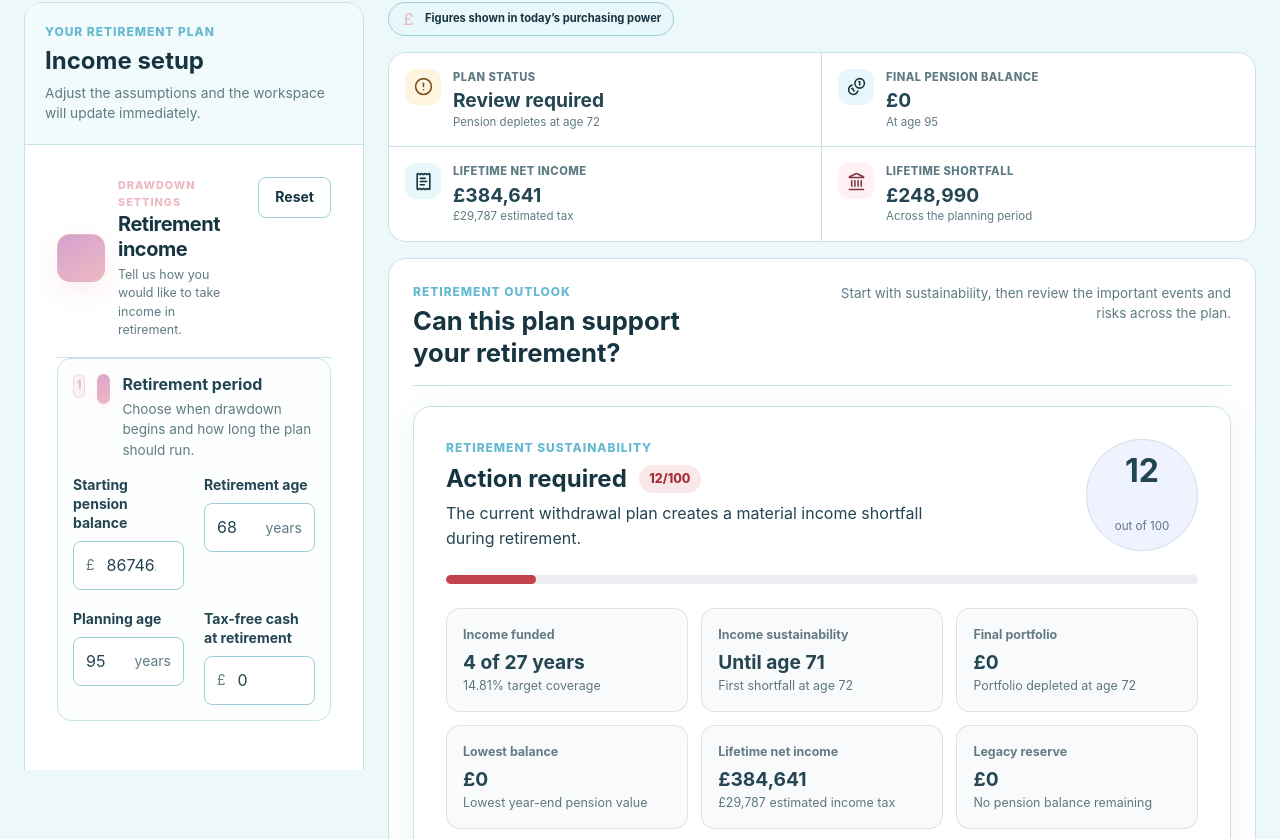
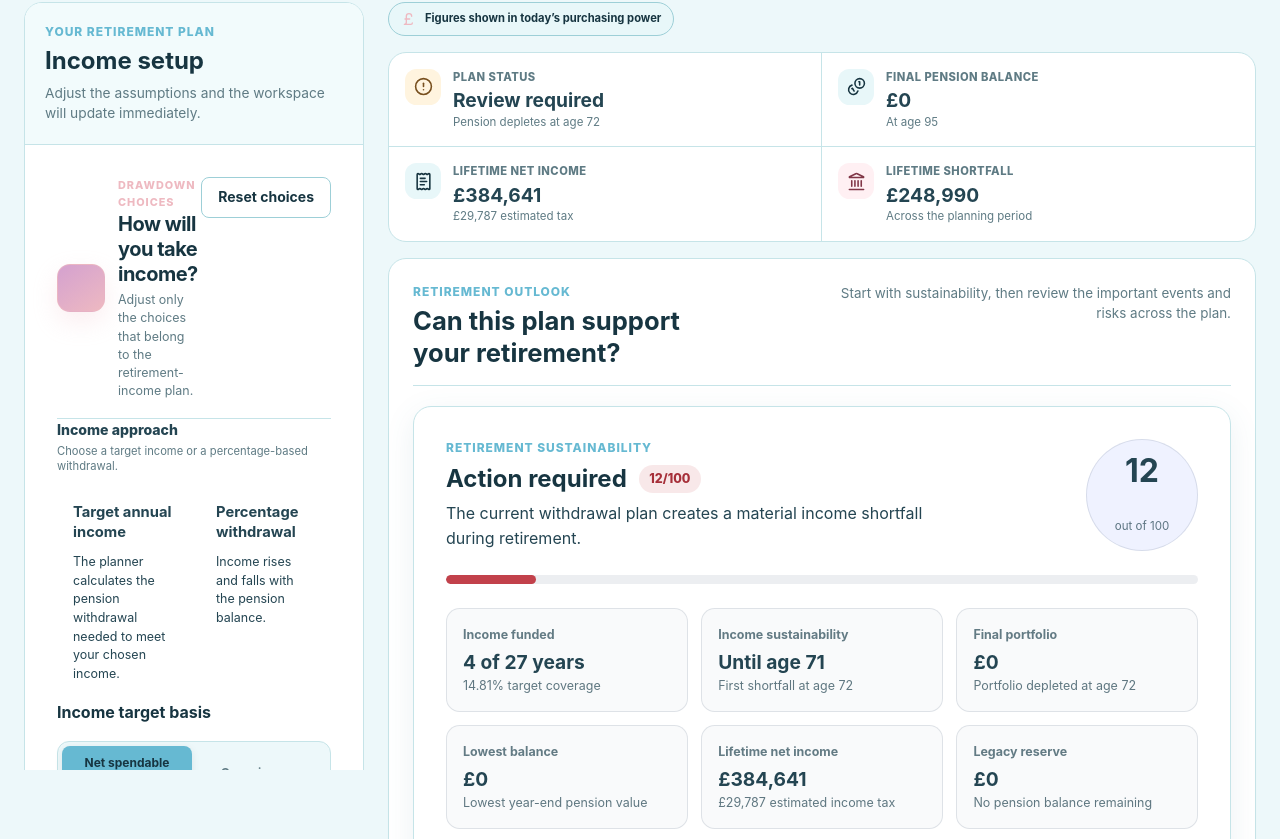
Before and after one commit to JellyMaster/Retirement-Planner, a React (Vite) app: page /drawdown in a window 1280 px wide. Shown: the part 361-1200 px from the top of the page. Built offline with nearby package versions, Linux system fonts and the light colour scheme.

Commit message:
Simplify drawdown editing controls

```diff
--- a/src/components/drawdown/DrawdownInputsForm.tsx
+++ b/src/components/drawdown/DrawdownInputsForm.tsx
@@ -1,11 +1,9 @@
-import type { ChangeEvent, ReactNode } from "react";
-import type { IconDefinition } from "@fortawesome/fontawesome-svg-core";
+import type { ChangeEvent } from "react";
 import { FontAwesomeIcon } from "@fortawesome/react-fontawesome";
-
-import { AppIcons } from "../../icons";
 
 import type { DrawdownInputs } from "../../engine/drawdown/models/DrawdownInputs";
 import type { DrawdownInputErrors } from "../../engine/drawdown/validators/DrawdownInputsValidator";
+import { AppIcons } from "../../icons";
 
 interface DrawdownInputsFormProps {
   idPrefix?: string;
@@ -17,19 +15,6 @@
   ) => void;
   onReset: () => void;
 }
-
-type NumberFieldProps = {
-  id: string;
-  label: string;
-  value: number;
-  min?: number;
-  max?: number;
-  step?: number;
-  prefix?: string;
-  suffix?: string;
-  error?: string;
-  onChange: (event: ChangeEvent<HTMLInputElement>) => void;
-};
 
 export function DrawdownInputsForm({
   idPrefix = "drawdown",
@@ -47,125 +32,65 @@
     onChange(field, event.target.valueAsNumber as DrawdownInputs[K]);
   }
 
-  function updatePercentage<K extends keyof DrawdownInputs>(
-    field: K,
+  function updatePercentage(
+    field: "withdrawalRate",
     event: ChangeEvent<HTMLInputElement>,
   ) {
-    const percentage = event.target.valueAsNumber;
-    const normalizedDecimal = Number((percentage / 100).toFixed(8));
-    onChange(field, normalizedDecimal as DrawdownInputs[K]);
-  }
-
-  function displayPercentage(decimalValue: number, decimalPlaces = 4) {
-    return Number((decimalValue * 100).toFixed(decimalPlaces));
+    onChange(field, Number((event.target.valueAsNumber / 100).toFixed(8)));
   }
 
   return (
-    <section className="panel drawdown-editor-panel">
+    <section className="panel drawdown-editor-panel drawdown-editor-panel-compact">
       <div className="drawdown-editor-heading">
         <div className="drawdown-editor-title-group">
-          <span className="drawdown-editor-title-icon" aria-hidden="true"><FontAwesomeIcon icon={AppIcons.money} /></span>
+          <span className="drawdown-editor-title-icon" aria-hidden="true">
+            <FontAwesomeIcon icon={AppIcons.money} />
+          </span>
           <div>
-            <p className="drawdown-editor-kicker">Drawdown settings</p>
-            <h2>Retirement income</h2>
-            <p>Tell us how you would like to take income in retirement.</p>
+            <p className="drawdown-editor-kicker">Drawdown choices</p>
+            <h2>How will you take income?</h2>
+            <p>Adjust only the choices that belong to the retirement-income plan.</p>
           </div>
         </div>
 
-        <button type="button" className="reset-button drawdown-editor-reset" onClick={onReset}>
-          Reset
+        <button
+          type="button"
+          className="reset-button drawdown-editor-reset"
+          onClick={onReset}
+        >
+          Reset choices
         </button>
       </div>
 
-      <div className="input-sections">
-        <FormSection
-          step="1"
-          icon={AppIcons.clock}
-          title="Retirement period"
-          description="Choose when drawdown begins and how long the plan should run."
-        >
-          <NumberField
-            id={createFieldId("startingBalance")}
-            label="Starting pension balance"
-            prefix="£"
-            value={value.startingBalance}
-            min={0}
-            step={1_000}
-            error={errors.startingBalance}
-            onChange={(event) => updateNumber("startingBalance", event)}
-          />
-
-          <NumberField
-            id={createFieldId("retirementAge")}
-            label="Retirement age"
-            value={value.retirementAge}
-            min={18}
-            max={100}
-            step={1}
-            suffix="years"
-            error={errors.retirementAge}
-            onChange={(event) => updateNumber("retirementAge", event)}
-          />
-
-          <NumberField
-            id={createFieldId("endAge")}
-            label="Planning age"
-            value={value.endAge}
-            min={19}
-            max={120}
-            step={1}
-            suffix="years"
-            error={errors.endAge}
-            onChange={(event) => updateNumber("endAge", event)}
-          />
-
-          <NumberField
-            id={createFieldId("taxFreeCash")}
-            label="Tax-free cash at retirement"
-            prefix="£"
-            value={value.taxFreeCash}
-            min={0}
-            step={1_000}
-            error={errors.taxFreeCash}
-            onChange={(event) => updateNumber("taxFreeCash", event)}
-          />
-        </FormSection>
-
-        <FormSection
-          step="2"
-          icon={AppIcons.money}
-          title="Retirement income"
-          description="Choose how you want the planner to calculate your retirement income."
-        >
+      <div className="drawdown-choice-fields">
         <fieldset className="withdrawal-strategy-selector form-field form-field-wide">
           <legend>
-              <span className="strategy-question">How would you like to draw income?</span>
-              <span className="strategy-question-help">Choose the approach that best matches your retirement plan.</span>
+            <span className="strategy-question">Income approach</span>
+            <span className="strategy-question-help">
+              Choose a target income or a percentage-based withdrawal.
+            </span>
           </legend>
-            <div className="withdrawal-strategy-grid" role="radiogroup" aria-label="How would you like to draw income?">
+
+          <div
+            className="withdrawal-strategy-grid"
+            role="radiogroup"
+            aria-label="Income approach"
+          >
             <button
               type="button"
               role="radio"
               aria-checked={value.withdrawalStrategy === "target-income"}
-                className={`withdrawal-strategy-card${value.withdrawalStrategy === "target-income" ? " withdrawal-strategy-card-active" : ""}`}
+              className={`withdrawal-strategy-card${
+                value.withdrawalStrategy === "target-income"
+                  ? " withdrawal-strategy-card-active"
+                  : ""
+              }`}
               onClick={() => onChange("withdrawalStrategy", "target-income")}
             >
-                <span className="withdrawal-strategy-card-topline">
-                  <span className="withdrawal-strategy-radio" aria-hidden="true" />
-                  {value.withdrawalStrategy === "target-income" && (
-                    <span className="withdrawal-strategy-selected"><FontAwesomeIcon icon={AppIcons.check} /> Selected</span>
-                  )}
-                </span>
-                <span className="withdrawal-strategy-card-heading">
-                  <span className="withdrawal-strategy-icon withdrawal-strategy-icon-target" aria-hidden="true"><FontAwesomeIcon icon={AppIcons.goals} /></span>
-                  <span className="withdrawal-strategy-title">I want a specific income each year</span>
-                </span>
+              <span className="withdrawal-strategy-title">Target annual income</span>
               <span className="withdrawal-strategy-description">
-                  Set the annual amount you would like to receive. The planner calculates the pension withdrawal needed.
-                </span>
-                <span className="withdrawal-strategy-benefit">
-                  <span className="withdrawal-strategy-benefit-icon" aria-hidden="true"><FontAwesomeIcon icon={AppIcons.check} /></span>
-                  <span><strong>Stable, planned spending</strong><small>Predictable income each year</small></span>
+                The planner calculates the pension withdrawal needed to meet your
+                chosen income.
               </span>
             </button>
 
@@ -173,25 +98,16 @@
               type="button"
               role="radio"
               aria-checked={value.withdrawalStrategy === "percentage"}
-                className={`withdrawal-strategy-card${value.withdrawalStrategy === "percentage" ? " withdrawal-strategy-card-active" : ""}`}
+              className={`withdrawal-strategy-card${
+                value.withdrawalStrategy === "percentage"
+                  ? " withdrawal-strategy-card-active"
+                  : ""
+              }`}
               onClick={() => onChange("withdrawalStrategy", "percentage")}
             >
-                <span className="withdrawal-strategy-card-topline">
-                  <span className="withdrawal-strategy-radio" aria-hidden="true" />
-                  {value.withdrawalStrategy === "percentage" && (
-                    <span className="withdrawal-strategy-selected"><FontAwesomeIcon icon={AppIcons.check} /> Selected</span>
-                  )}
-                </span>
-                <span className="withdrawal-strategy-card-heading">
-                  <span className="withdrawal-strategy-icon withdrawal-strategy-icon-percentage" aria-hidden="true"><FontAwesomeIcon icon={AppIcons.fees} /></span>
-                  <span className="withdrawal-strategy-title">I want to withdraw a percentage of my pension</span>
-                </span>
+              <span className="withdrawal-strategy-title">Percentage withdrawal</span>
               <span className="withdrawal-strategy-description">
-                  Choose a rate such as 4%. Your income changes each year with the opening pension balance.
-                </span>
-                <span className="withdrawal-strategy-benefit">
-                  <span className="withdrawal-strategy-benefit-icon" aria-hidden="true"><FontAwesomeIcon icon={AppIcons.growth} /></span>
-                  <span><strong>Flexible, balance-linked income</strong><small>Income rises and falls with your pot</small></span>
+                Income rises and falls with the pension balance.
               </span>
             </button>
           </div>
@@ -201,10 +117,18 @@
           <>
             <div className="form-field form-field-wide">
               <span className="form-field-label">Income target basis</span>
-                <div className="income-target-toggle" role="group" aria-label="Income target basis">
+              <div
+                className="income-target-toggle"
+                role="group"
+                aria-label="Income target basis"
+              >
                 <button
                   type="button"
-                    className={`income-target-option${value.incomeTargetMode === "net" ? " income-target-option-active" : ""}`}
+                  className={`income-target-option${
+                    value.incomeTargetMode === "net"
+                      ? " income-target-option-active"
+                      : ""
+                  }`}
                   aria-pressed={value.incomeTargetMode === "net"}
                   onClick={() => onChange("incomeTargetMode", "net")}
                 >
@@ -212,23 +136,26 @@
                 </button>
                 <button
                   type="button"
-                    className={`income-target-option${value.incomeTargetMode === "gross" ? " income-target-option-active" : ""}`}
+                  className={`income-target-option${
+                    value.incomeTargetMode === "gross"
+                      ? " income-target-option-active"
+                      : ""
+                  }`}
                   aria-pressed={value.incomeTargetMode === "gross"}
                   onClick={() => onChange("incomeTargetMode", "gross")}
                 >
                   Gross income
                 </button>
               </div>
-                <p className="field-help">
-                  {value.incomeTargetMode === "net"
-                    ? "The planner increases the taxable withdrawal enough to meet this amount after tax."
-                    : "Income tax is deducted from this amount, so spendable income will be lower."}
-                </p>
             </div>
 
             <NumberField
               id={createFieldId("desiredAnnualIncome")}
-                label={value.incomeTargetMode === "net" ? "Desired net annual income" : "Desired gross annual income"}
+              label={
+                value.incomeTargetMode === "net"
+                  ? "Desired net annual income"
+                  : "Desired gross annual income"
+              }
               prefix="£"
               value={value.desiredAnnualIncome}
               min={0}
@@ -238,11 +165,10 @@
             />
           </>
         ) : (
-            <>
           <NumberField
             id={createFieldId("withdrawalRate")}
             label="Annual withdrawal rate"
-                value={displayPercentage(value.withdrawalRate, 2)}
+            value={Number((value.withdrawalRate * 100).toFixed(2))}
             min={0}
             max={100}
             step={0.1}
@@ -250,139 +176,35 @@
             error={errors.withdrawalRate}
             onChange={(event) => updatePercentage("withdrawalRate", event)}
           />
-
-              <div className="withdrawal-rate-preview form-field-wide">
-                <p>Estimated first-year pension withdrawal</p>
-                <strong>
-                  {new Intl.NumberFormat("en-GB", { style: "currency", currency: "GBP", maximumFractionDigits: 0 }).format(
-                    Math.max(0, value.startingBalance - value.taxFreeCash) * value.withdrawalRate,
-                  )}
-                </strong>
-                <span>
-                  Approximately {new Intl.NumberFormat("en-GB", { style: "currency", currency: "GBP", maximumFractionDigits: 0 }).format(
-                    (Math.max(0, value.startingBalance - value.taxFreeCash) * value.withdrawalRate) / 12,
-                  )} per month before tax, plus any State Pension.
-                </span>
-              </div>
-
-              <div className="withdrawal-rate-guide form-field-wide" aria-label="Common withdrawal rates">
-                {[0.03, 0.035, 0.04, 0.045, 0.05].map((rate) => (
-                  <button
-                    type="button"
-                    key={rate}
-                    className={Math.abs(value.withdrawalRate - rate) < 0.00001 ? "withdrawal-rate-chip withdrawal-rate-chip-active" : "withdrawal-rate-chip"}
-                    onClick={() => onChange("withdrawalRate", rate)}
-                  >
-                    <strong>{(rate * 100).toFixed(rate * 100 % 1 === 0 ? 0 : 1)}%</strong>
-                    <span>{new Intl.NumberFormat("en-GB", { style: "currency", currency: "GBP", maximumFractionDigits: 0 }).format(Math.max(0, value.startingBalance - value.taxFreeCash) * rate)}</span>
-                  </button>
-                ))}
-              </div>
-            </>
         )}
 
         <NumberField
-            id={createFieldId("annualStatePension")}
-            label="Annual State Pension"
+          id={createFieldId("taxFreeCash")}
+          label="Tax-free cash at retirement"
           prefix="£"
-            value={value.annualStatePension}
+          value={value.taxFreeCash}
           min={0}
-            step={100}
-            error={errors.annualStatePension}
-            onChange={(event) => updateNumber("annualStatePension", event)}
+          max={value.startingBalance}
+          step={1_000}
+          error={errors.taxFreeCash}
+          onChange={(event) => updateNumber("taxFreeCash", event)}
         />
-
-          <NumberField
-            id={createFieldId("statePensionAge")}
-            label="State Pension age"
-            value={value.statePensionAge}
-            min={18}
-            max={120}
-            step={1}
-            suffix="years"
-            error={errors.statePensionAge}
-            onChange={(event) => updateNumber("statePensionAge", event)}
-          />
-        </FormSection>
-
-        <FormSection
-          step="3"
-          icon={AppIcons.growth}
-          title="Investment assumptions"
-          description="These assumptions drive your retirement projections."
-        >
-          <NumberField
-            id={createFieldId("annualReturn")}
-            label="Expected annual return"
-            value={displayPercentage(value.annualReturn, 2)}
-            min={-99.9}
-            max={100}
-            step={0.1}
-            suffix="%"
-            error={errors.annualReturn}
-            onChange={(event) => updatePercentage("annualReturn", event)}
-          />
-
-          <NumberField
-            id={createFieldId("inflationRate")}
-            label="Expected inflation"
-            value={displayPercentage(value.inflationRate, 2)}
-            min={-99.9}
-            max={100}
-            step={0.1}
-            suffix="%"
-            error={errors.inflationRate}
-            onChange={(event) => updatePercentage("inflationRate", event)}
-          />
-
-          <NumberField
-            id={createFieldId("annualFee")}
-            label="Annual pension fee"
-            value={displayPercentage(value.annualFee, 4)}
-            min={0}
-            max={10}
-            step={0.01}
-            suffix="%"
-            error={errors.annualFee}
-            onChange={(event) => updatePercentage("annualFee", event)}
-          />
-
-          <div className="drawdown-editor-notice form-field-wide">
-            <span className="drawdown-editor-notice-icon" aria-hidden="true"><FontAwesomeIcon icon={AppIcons.information} /></span>
-            <span><strong>Important</strong>These settings can be changed at any time. Your results update automatically.</span>
-          </div>
-        </FormSection>
       </div>
     </section>
   );
 }
 
-function FormSection({
-  step,
-  icon,
-  title,
-  description,
-  children,
-}: {
-  step: string;
-  icon: IconDefinition;
-  title: string;
-  description: string;
-  children: ReactNode;
-}) {
-  return (
-    <section className="form-section drawdown-editor-section">
-      <div className="form-section-heading drawdown-editor-section-heading">
-        <span className="drawdown-editor-step" aria-hidden="true">{step}</span>
-        <span className="drawdown-editor-section-icon" aria-hidden="true"><FontAwesomeIcon icon={icon} /></span>
-        <div>
-          <h3>{title}</h3>
-          <p>{description}</p>
-        </div>
-      </div>
-      <div className="form-grid">{children}</div>
-    </section>
-  );
+interface NumberFieldProps {
+  id: string;
+  label: string;
+  value: number;
+  min?: number;
+  max?: number;
+  step?: number;
+  prefix?: string;
+  suffix?: string;
+  error?: string;
+  onChange: (event: ChangeEvent<HTMLInputElement>) => void;
 }
 
 function NumberField({
```
Lines whose indentation alone changed are shown as unchanged.
